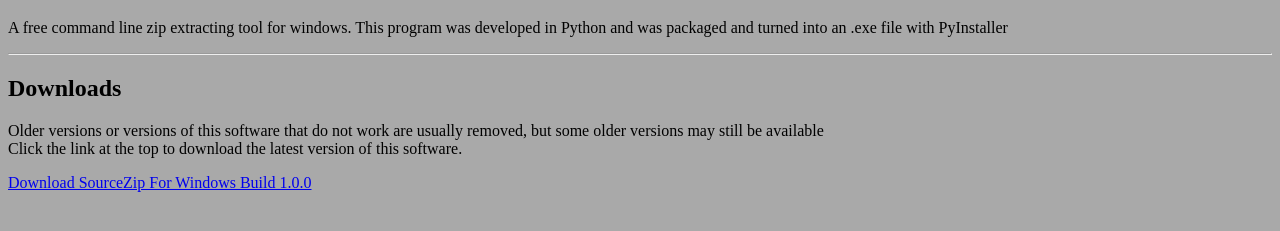
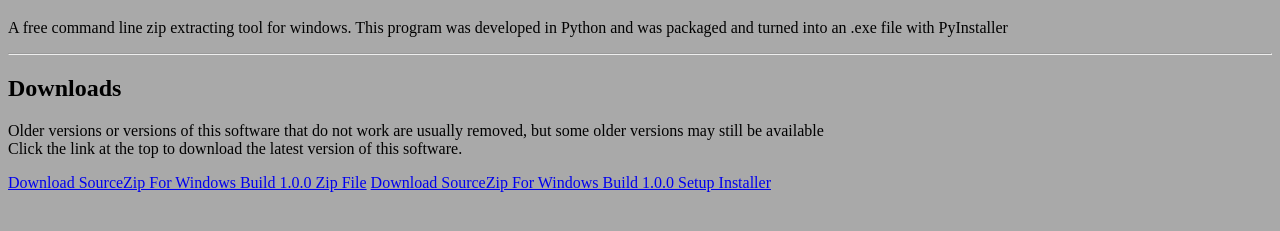
Before and after one commit to SuperBananaMonkey/SourceZip, a plain HTML site: page index.html in a window 1280 px wide. Shown: the part 61-292 px from the top of the page. Drawn offline with Linux system fonts and the light colour scheme.

Commit message:
Update index.html

```diff
--- a/index.html
+++ b/index.html
@@ -17,6 +17,7 @@
     <h2>Downloads</h2>
     <p>Older versions or versions of this software that do not work are usually removed, but some older versions may still be available <br>
     Click the link at the top to download the latest version of this software.</p>
-    <a href="sourcezip-for-windows.zip" download>Download SourceZip For Windows Build 1.0.0</a>
+    <a href="sourcezip-for-windows.zip" download>Download SourceZip For Windows Build 1.0.0 Zip File</a>
+    <a href="SourceZipSetup.exe" download>Download SourceZip For Windows Build 1.0.0 Setup Installer</a>
 </body>
 </html>
```
